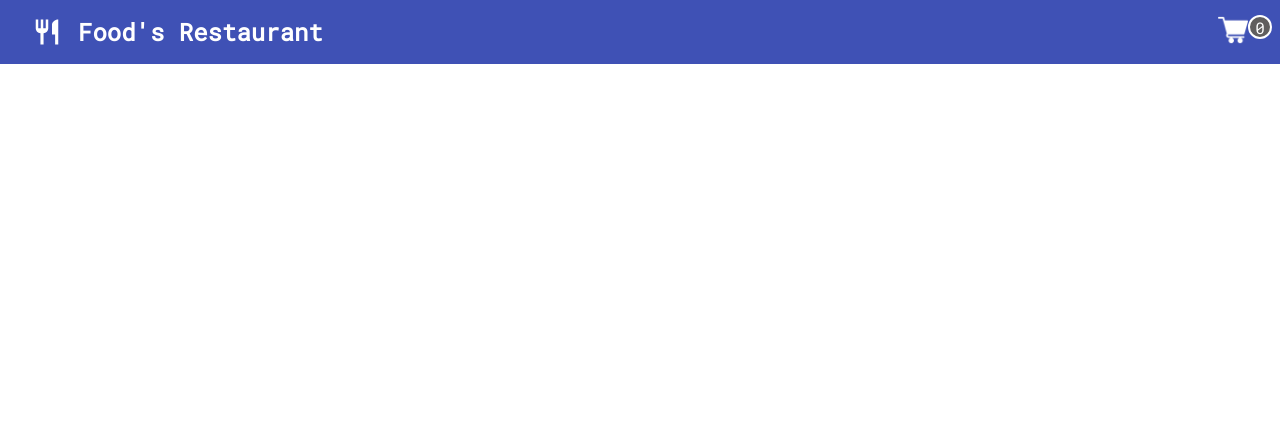
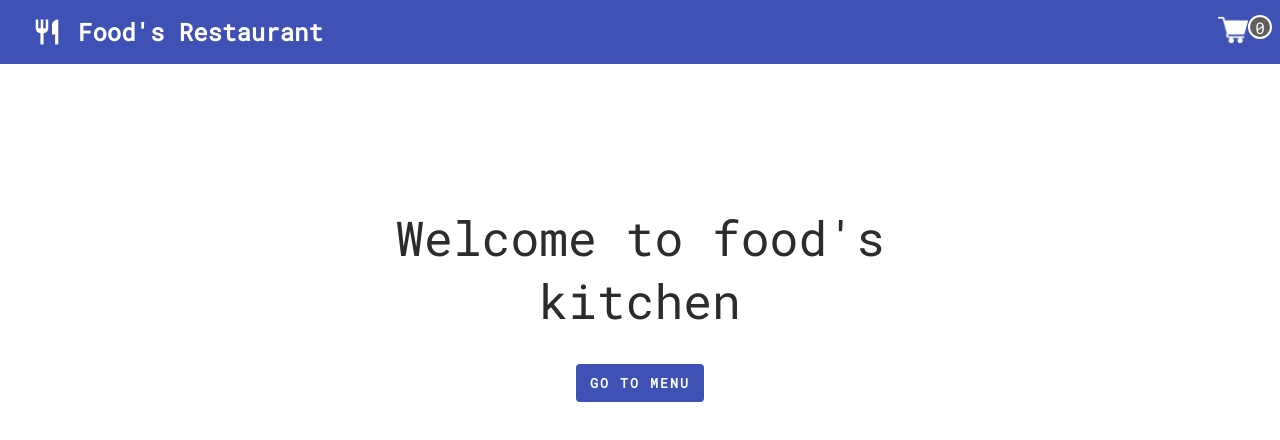
Before and after one commit to saquibhayat26/Food-Restaurant, a React (Create React App) app: page / in a window 1280 px wide. Shown: the top 440 px of the page. Built offline with nearby package versions, Linux system fonts and the light colour scheme.

Commit message:
menu added

```diff
--- a/src/Components/HomeMenu/Menu.css
+++ b/src/Components/HomeMenu/Menu.css
@@ -0,0 +1,42 @@
+.menu {
+  width: 100vw;
+  display: flex;
+  justify-content: center;
+}
+
+.menu__wrapper {
+  min-width: 45%;
+  min-height: 60vh;
+  display: flex;
+  flex-direction: column;
+  align-items: center;
+  justify-content: center;
+  gap: 2rem;
+}
+
+.menu__wrapper p {
+  font-size: 3rem;
+  text-align: center;
+  font-weight: 500;
+  color: #2c2c2e;
+}
+
+.menu__wrapper button {
+  background-color: #3f51b5;
+  border: none;
+  width: 8rem;
+  height: 2.4rem;
+  color: #fff;
+  text-transform: uppercase;
+  letter-spacing: 2px;
+  padding: 8px;
+  font-weight: 600;
+  border-radius: 4px;
+  text-align: center;
+  transition: all 0.3s ease-out;
+}
+
+.menu__wrapper button:hover {
+  cursor: pointer;
+  background-color: #23369e;
+}
--- a/src/Components/HomeMenu/Menu.jsx
+++ b/src/Components/HomeMenu/Menu.jsx
@@ -1,7 +1,18 @@
 import React from "react";
+import "./Menu.css";
 
 const Menu = () => {
-  return <div>Menu</div>;
+  return (
+    <div className="menu">
+      <div className="menu__wrapper">
+        <p>
+          Welcome to food's <br />
+          kitchen
+        </p>
+        <button>go to menu</button>
+      </div>
+    </div>
+  );
 };
 
 export default Menu;
--- a/src/Pages/Home/Home.jsx
+++ b/src/Pages/Home/Home.jsx
@@ -11,7 +11,7 @@ const Home = () => {
       {/* <Signup /> */}
       {/* <Login /> */}
       <Navbar />
-      {/* <Menu /> */}
+      <Menu />
     </div>
   );
 };
```
